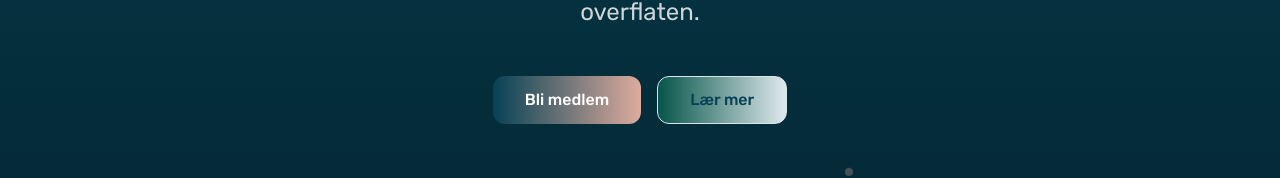
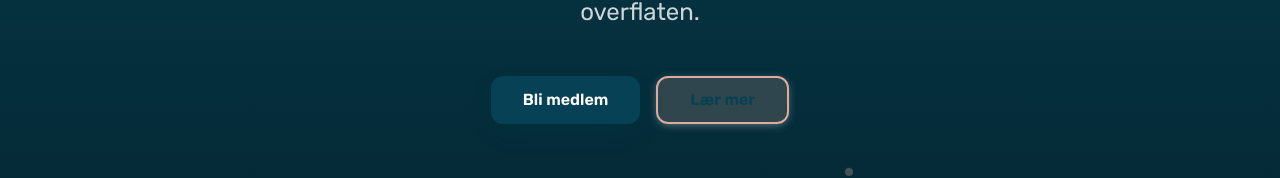
Before and after one commit to Tibbitazz/boblefri-reimagined-space, a React (Vite) app: page / in a window 1280 px wide. Shown: the part 460-638 px from the top of the page. Built offline with nearby package versions, Linux system fonts and the light colour scheme; no server answers; the database is empty.

Commit message:
Update button colors

```diff
--- a/src/components/ui/button.tsx
+++ b/src/components/ui/button.tsx
@@ -18,8 +18,8 @@ const buttonVariants = cva(
           "bg-secondary text-secondary-foreground hover:bg-secondary/80 hover:shadow-md",
         ghost: "hover:bg-accent hover:text-accent-foreground",
         link: "text-primary underline-offset-4 hover:underline",
-        ocean: "bg-gradient-to-r from-primary to-accent text-primary-foreground hover:shadow-lg hover:scale-105",
-        wave: "bg-gradient-to-r from-secondary to-muted text-foreground border border-border hover:shadow-md hover:bg-accent/50",
+        ocean: "bg-primary text-primary-foreground hover:bg-primary/90 shadow-depth hover:shadow-float hover:scale-105 font-semibold",
+        wave: "bg-accent/20 text-primary border-2 border-accent hover:bg-accent hover:text-primary shadow-surface hover:shadow-float hover:scale-105 font-semibold",
       },
       size: {
         default: "h-11 px-6 py-3",
```
